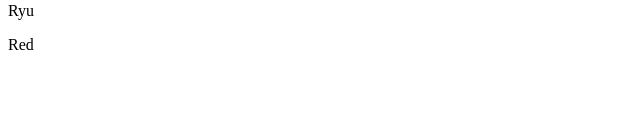
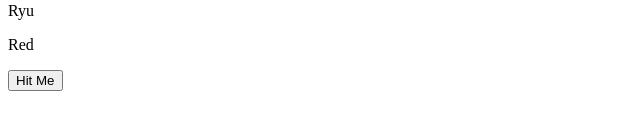
Before and after one commit to KhalilMinalang/ninja-directory, an Angular app: page / in a window 1280 px wide. Shown: the part 164-300 px from the top of the page, without its empty margins (0-640 px from the left). Built offline with nearby package versions, Linux system fonts and the light colour scheme.

Commit message:
COMPLETED Angular 2 Tutorial #15 - Custom Event Binding (& @Output)

```diff
--- a/src/app/app.component.html
+++ b/src/app/app.component.html
@@ -32,8 +32,10 @@
   </app-home> -->
 
   <!-- Custom property binding -->
+  <!-- Custom Event Binding -->
   <app-home
     [ninja]="ninja"
+    (onYell)="yell($event)"
   >
     hello there!
   </app-home>
--- a/src/app/app.component.ts
+++ b/src/app/app.component.ts
@@ -25,4 +25,12 @@ export class AppComponent {
     name: "Ryu",
     belt: "Red"
   }
+
+  // yell(e) {
+  yell(e:Event) {
+    alert('I am yelling');
+    console.log(e)
+
+  }
+
 }
--- a/src/app/home/home.component.html
+++ b/src/app/home/home.component.html
@@ -53,3 +53,11 @@
 <p>
   {{ ninja.belt }}
 </p>
+
+
+<!-- Custom Event Binding -->
+<button
+  (click)="fireYellEvent($event)"
+>
+  Hit Me
+</button>
--- a/src/app/home/home.component.ts
+++ b/src/app/home/home.component.ts
@@ -1,4 +1,4 @@
-import { Component, Input, OnInit } from '@angular/core';
+import { Component, EventEmitter, Input, OnInit, Output } from '@angular/core';
 
 @Component({
   selector: 'app-home',
@@ -24,6 +24,13 @@ export class HomeComponent implements OnInit {
   @Input() ninja : any;
   // @Input
 
+  // Custom Event Binding
+  @Output() onYell = new EventEmitter;
+// Custom Event Binding
+  fireYellEvent(e:Event) {
+    this.onYell.emit(e);
+  }
+
   alertMe(valParam:any) {
 
     let val = valParam
```
